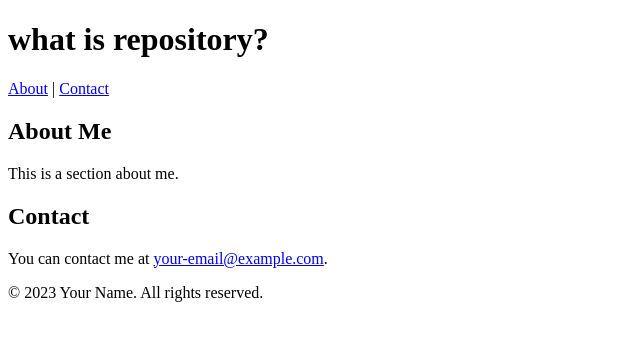
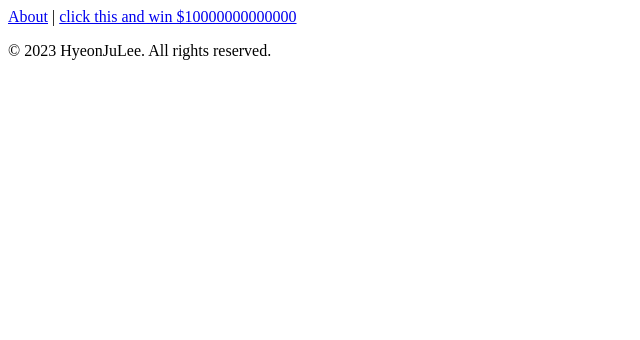
Before and after one commit to semot/semot.github.io, a plain HTML site: page index.html in a window 1280 px wide. Shown: the whole page, without its empty margins (0-640 px from the left). Drawn offline with Linux system fonts and the light colour scheme.

Commit message:
Update index.html

```diff
--- a/index.html
+++ b/index.html
@@ -7,23 +7,14 @@
 </head>
 <body>
     <header>
-        <h1>what is repository?</h1>
+
         <nav>
-            <a href="#about">About</a> | <a href="https://www.youtube.com/watch?v=dQw4w9WgXcQ">Contact</a>
+            <a href="#about">About</a> | <a href="https://www.youtube.com/watch?v=dQw4w9WgXcQ">click this and win $10000000000000</a>
         </nav>
     </header>
-    <main>
-        <section id="about">
-            <h2>About Me</h2>
-            <p>This is a section about me.</p>
-        </section>
-        <section id="contact">
-            <h2>Contact</h2>
-            <p>You can contact me at <a href="mailto:your-email@example.com">your-email@example.com</a>.</p>
-        </section>
-    </main>
+
     <footer>
-        <p>&copy; 2023 Your Name. All rights reserved.</p>
+        <p>&copy; 2023 HyeonJuLee. All rights reserved.</p>
     </footer>
 </body>
 </html>
```
